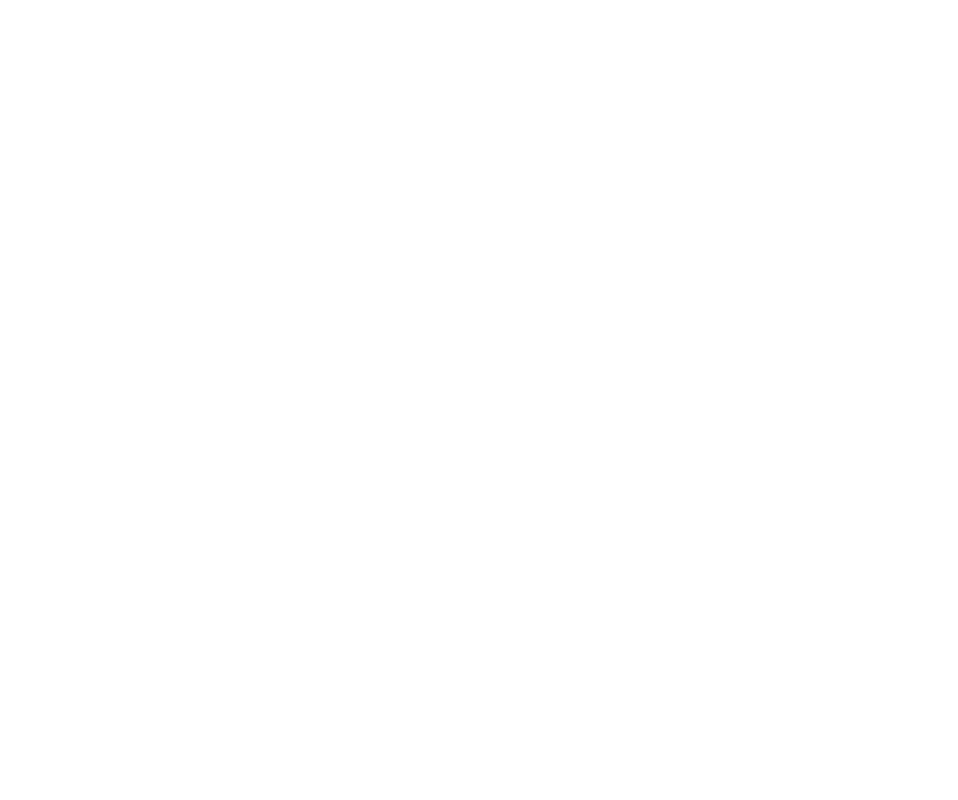
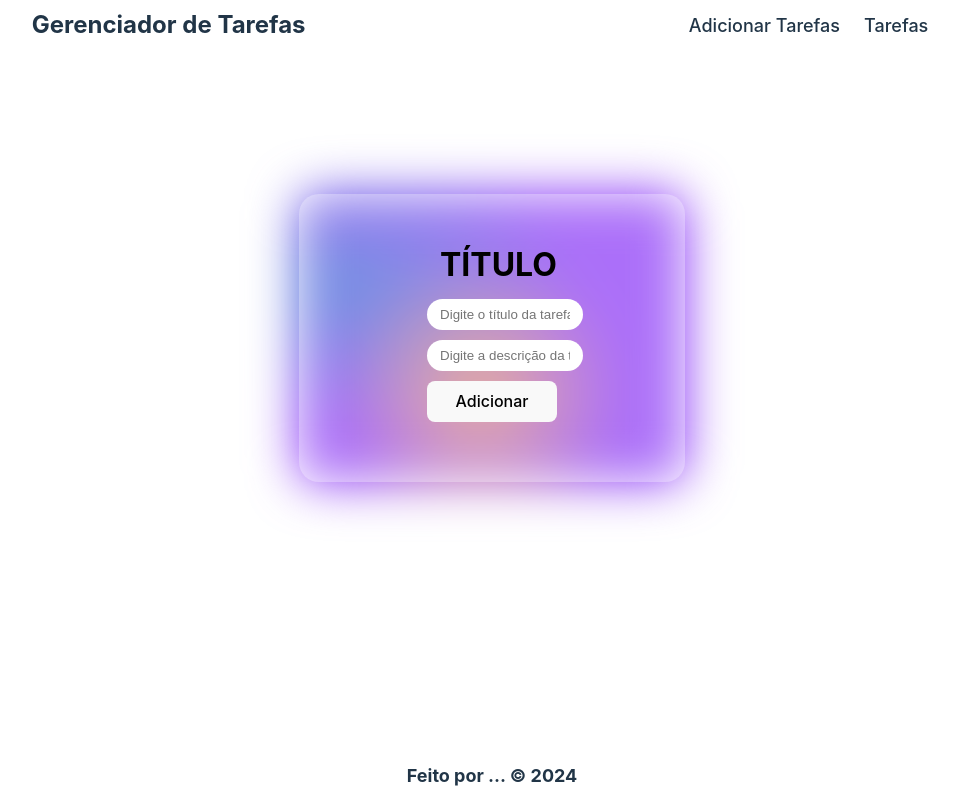
Before and after one commit to NicollasLuz/EditTaks, a React (Vite) app: page /AdicionarTarefas in a window 1280 px wide. Before the commit this address had no page. Shown: the whole page, without its empty margins (148-1106 px from the left). Built offline with nearby package versions, Linux system fonts and the light colour scheme.

Commit message:
criando input de tarefas

```diff
--- a/src/components/Header/index.jsx
+++ b/src/components/Header/index.jsx
@@ -12,7 +12,7 @@
         <span>Gerenciador de Tarefas</span>
       </Link>
       <nav className={`${styles.menuSandwich} ${showMenu ? styles.show : ''}`} onClick={toggleMenu}>
-        <Link to="/">Adicionar Tarefas</Link>
+        <Link to="/AdicionarTarefas">Adicionar Tarefas</Link>
         <Link to="/tarefas">Tarefas</Link>
       </nav>
     </header>
--- /dev/null
+++ b/src/pages/Adicionartarefas/AdicionarTarefas.module.css
@@ -0,0 +1,56 @@
+    .input__container {
+        max-width: 200px;
+        display: flex;
+        flex-direction: column;
+        gap: 10px;
+        background: rgba(255, 255, 255, 0.3);
+        padding: 60px;
+        padding-left: 10%;
+        padding-right: 10%;
+        border-radius: 20px;
+        position: absolute;
+        margin-left: 100%;
+        margin-top: 12%;
+    }
+
+    .input__container::before {
+        content: "";
+        position: absolute;
+        width: 100%;
+        height: 100%;
+        top: 0;
+        left: 0;
+        z-index: -1;
+        filter: blur(25px);
+        border-radius: 20px;
+        background-color: hsl(266, 92%, 58%);
+        background-image: radial-gradient(at 47% 69%, hsla(17,62%,65%,1) 0px, transparent 50%),
+        radial-gradient(at 9% 32%, rgb(53, 100, 211) 0px, transparent 50%);
+    }
+
+    .input__label {
+        display: block;
+        margin-top: -10%;
+        margin-left: 0.4em;
+        color: #000;
+        text-transform: uppercase;
+        font-size: 2em;
+        font-weight: bold;
+    }
+
+    .input {
+        border: none;
+        outline: none;
+        width: 100%;
+        padding: 0.6em;
+        padding-left: 10%;
+        padding-right: 10%;
+        border-radius: 20px;
+        background: #fff;
+        transition: background 300ms, color 300ms;
+    }
+
+    .input:hover,.input:focus {
+        background: rgb(0, 0, 0);
+        color: #fff;
+    }
--- /dev/null
+++ b/src/pages/Adicionartarefas/index.jsx
@@ -0,0 +1,22 @@
+import styles from './AdicionarTarefas.module.css'
+
+function AdicionarTarefas() {
+    return(
+        <div className={styles.input__container}>
+            <label className={styles.input__label}>Título</label>
+            <input
+                className={styles.input}
+                placeholder="Digite o título da tarefa"
+                type="text"
+            />
+            <input
+                className={styles.input}
+                placeholder="Digite a descrição da tarefa"
+                type="text"
+            />
+            <button >Adicionar</button>
+        </div>
+    );
+}
+
+export default AdicionarTarefas
--- a/src/pages/Home/index.jsx
+++ b/src/pages/Home/index.jsx
@@ -4,7 +4,7 @@
 
     return (
         <>
-
+            <h1>oi</h1>
         </>
     )
 }
--- a/src/pages/Tarefas/index.jsx
+++ b/src/pages/Tarefas/index.jsx
@@ -1,18 +1,16 @@
-import Container from '../../components/Container'
 import Card from "../../components/Card"
 
 
 
 function Tarefas(){
     return (
-        <>
-            <Container>
-                <Card
-                    titulo={"Mario"}
-                    afazer={"limpar"}
-                />
-            </Container>
-        </>
+
+        <Card
+            className="card1"
+            titulo={"Mario"}
+            afazer={"limpar"}
+        />
+
     );
 }
 
--- a/src/routes.jsx
+++ b/src/routes.jsx
@@ -2,6 +2,7 @@
 import Home from './pages/Home'
 import Tarefas from './pages/Tarefas'
 import PageBase from './pages/PaginaBase'
+import AdicionarTarefas from './pages/Adicionartarefas'
 
 function AppRoutes() {
     return (
@@ -9,6 +10,7 @@
             <Routes>
                 <Route path='/' element={ <PageBase /> }>
                     <Route index element={ <Home /> }></Route>
+                    <Route path='/AdicionarTarefas' element={ <AdicionarTarefas /> }></Route>
                     <Route path="/tarefas" element={ <Tarefas /> }></Route>
 
                 </Route>
```
